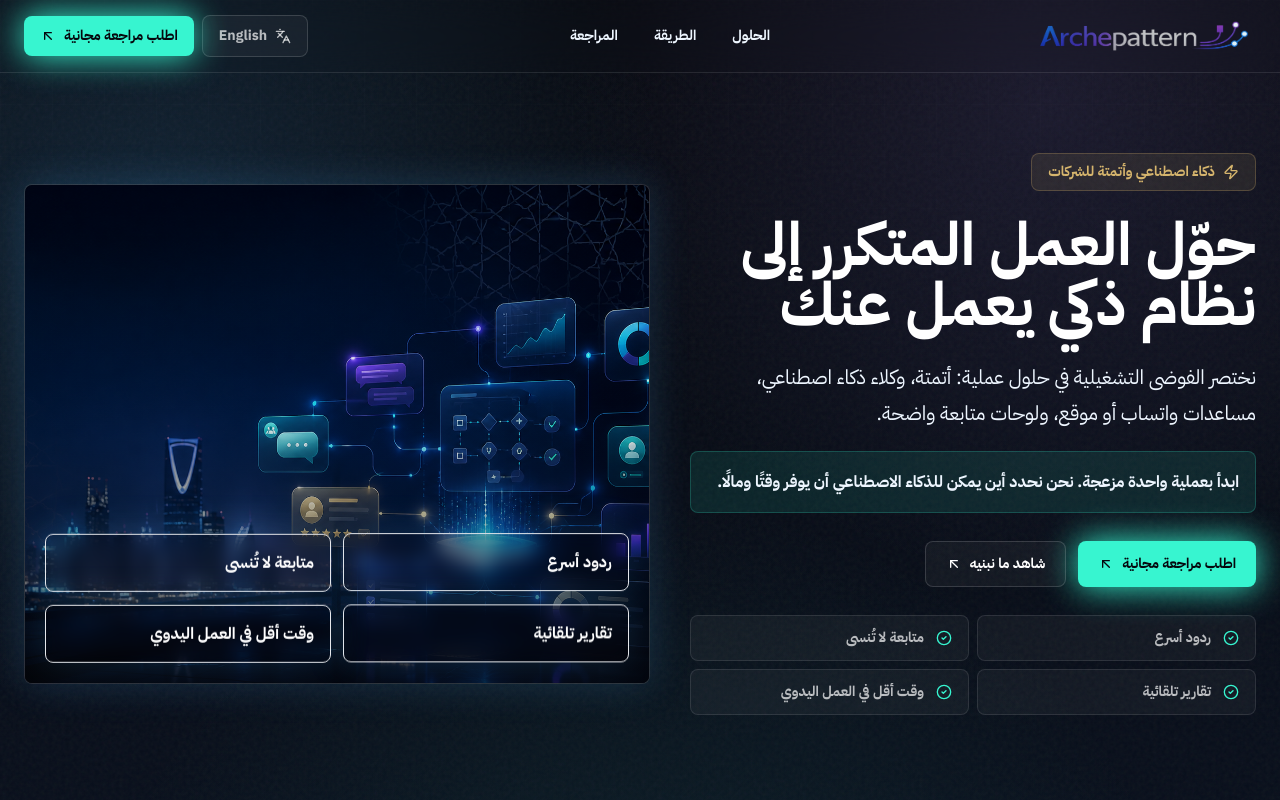
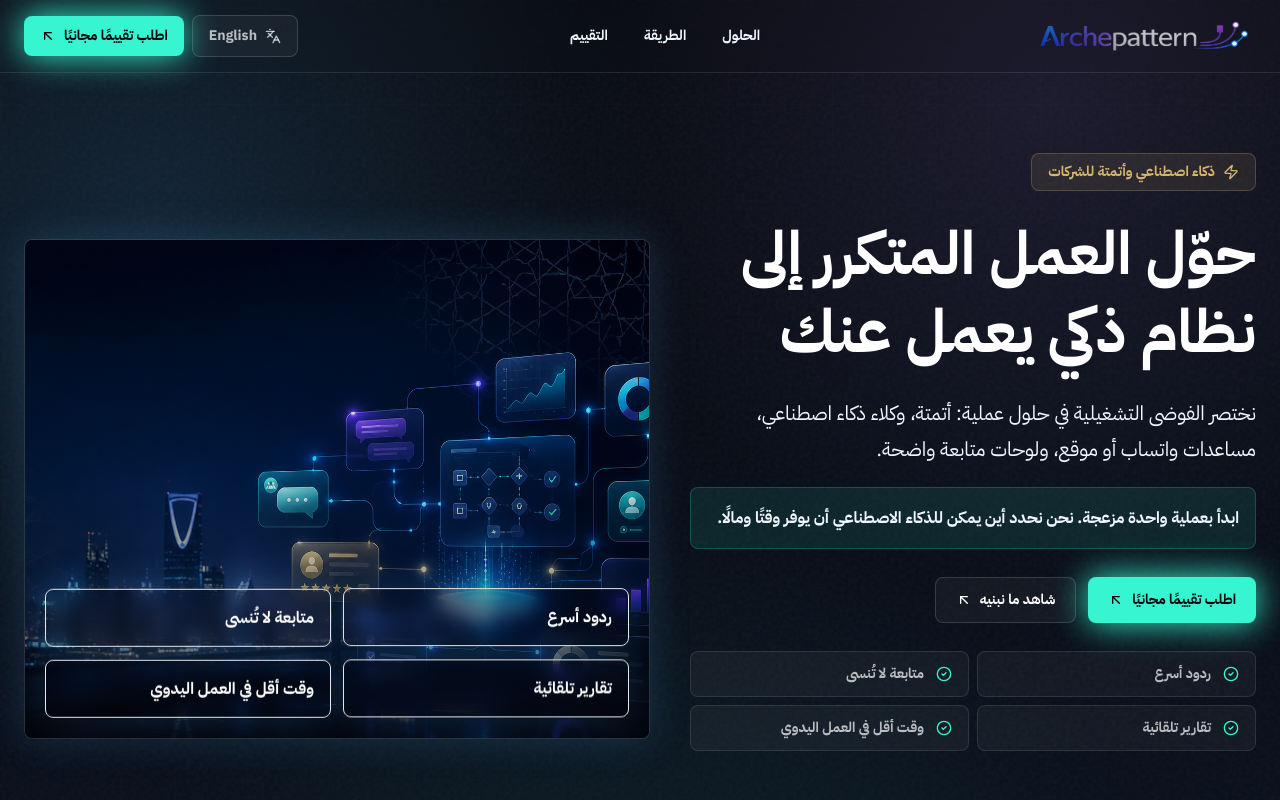
Before and after one commit to alhajjkhalid/archepattern-website, a Next.js app: page / in a window 1280 px wide. Shown: the top 800 px of the page. Built offline with nearby package versions, Linux system fonts and the light colour scheme.

Commit message:
Refine hero spacing and assessment copy

```diff
--- a/app/page.tsx
+++ b/app/page.tsx
@@ -77,9 +77,9 @@ const copy: Record<Lang, Copy> = {
     nav: [
       ["الحلول", "services"],
       ["الطريقة", "workflow"],
-      ["المراجعة", "review"]
+      ["التقييم", "review"]
     ],
-    cta: "اطلب مراجعة مجانية",
+    cta: "اطلب تقييمًا مجانيًا",
     badge: "ذكاء اصطناعي وأتمتة للشركات",
     heroTitle: "حوّل العمل المتكرر إلى نظام ذكي يعمل عنك",
     heroText:
@@ -138,7 +138,7 @@ const copy: Record<Lang, Copy> = {
       ["المساعدات الذكية", Bot],
       ["ربط الأنظمة", Network]
     ],
-    reviewEyebrow: "مراجعة مجانية",
+    reviewEyebrow: "تقييم مجاني",
     reviewTitle: "أرسل لنا العملية المزعجة",
     reviewText:
       "لا تحتاج تجهيز عرض أو معرفة اسم التقنية. اشرح ما يحدث اليوم، وسنقترح طريقة أبسط لتشغيله.",
@@ -159,9 +159,9 @@ const copy: Record<Lang, Copy> = {
     nav: [
       ["Solutions", "services"],
       ["Method", "workflow"],
-      ["Review", "review"]
+      ["Assessment", "review"]
     ],
-    cta: "Request a Free Review",
+    cta: "Request a Free Assessment",
     badge: "AI and automation for business",
     heroTitle: "Turn repeated work into an intelligent system",
     heroText:
@@ -220,7 +220,7 @@ const copy: Record<Lang, Copy> = {
       ["AI Assistants", Bot],
       ["Integrations", Network]
     ],
-    reviewEyebrow: "Free Review",
+    reviewEyebrow: "Free Assessment",
     reviewTitle: "Send us the annoying process",
     reviewText:
       "No deck or technical language needed. Explain what happens today, and we will suggest a simpler way to run it.",
@@ -435,13 +435,17 @@ export default function Home() {
         </nav>
       </header>
 
-      <section id="hero" className="relative mx-auto grid max-w-7xl gap-10 overflow-hidden px-4 pb-14 pt-14 md:px-6 md:pb-20 md:pt-20 lg:grid-cols-[0.95fr_1.05fr] lg:items-center">
+      <section id="hero" className="relative mx-auto grid max-w-7xl gap-10 overflow-hidden px-4 pb-14 pt-14 md:px-6 md:pb-20 md:pt-20 lg:grid-cols-[0.95fr_1.05fr] lg:items-start">
         <div className="relative z-10 min-w-0">
           <div className="inline-flex items-center gap-2 rounded-lg border border-gold/25 bg-gold/10 px-4 py-2 text-sm font-bold text-gold">
             <Zap className="h-4 w-4" />
             {text.badge}
           </div>
-          <h1 className="mt-6 max-w-full text-[2.1rem] font-extrabold leading-tight text-white sm:text-5xl md:text-6xl">
+          <h1
+            className={`mt-6 max-w-full text-[2.1rem] font-extrabold text-white sm:text-5xl md:text-6xl ${
+              lang === "ar" ? "leading-[1.35] md:leading-[1.3]" : "leading-[1.08] md:leading-[1.06]"
+            }`}
+          >
             {text.heroTitle}
           </h1>
           <p className="mt-6 max-w-3xl text-lg leading-8 text-white/74 md:text-xl md:leading-9">{text.heroText}</p>
@@ -466,7 +470,7 @@ export default function Home() {
           </div>
         </div>
 
-        <div className="relative min-w-0 overflow-hidden rounded-lg border border-white/10 bg-white/[0.035] shadow-glow max-sm:min-h-[320px] sm:min-h-[500px]">
+        <div className="relative min-w-0 overflow-hidden rounded-lg border border-white/10 bg-white/[0.035] shadow-glow max-sm:min-h-[320px] sm:min-h-[500px] lg:mt-[5.4rem]">
           <img src="assets/hero-command-center.png" alt={visualAlt[lang]} className="absolute inset-0 h-full w-full object-cover" />
           <div className="absolute inset-0 bg-gradient-to-t from-ink/70 via-ink/10 to-transparent" />
           <div className="absolute bottom-5 left-5 right-5 grid gap-3 sm:grid-cols-2">
```
